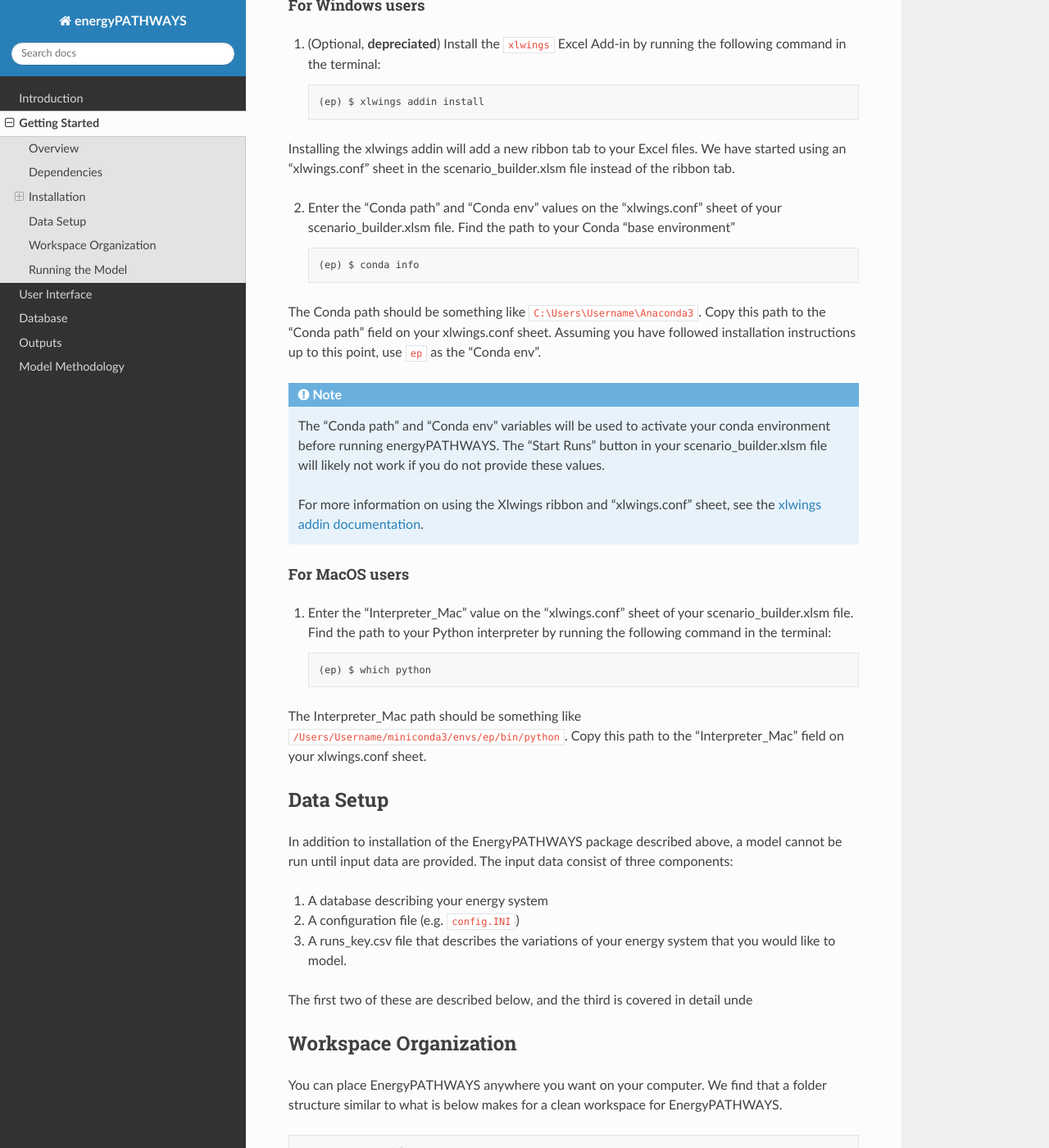
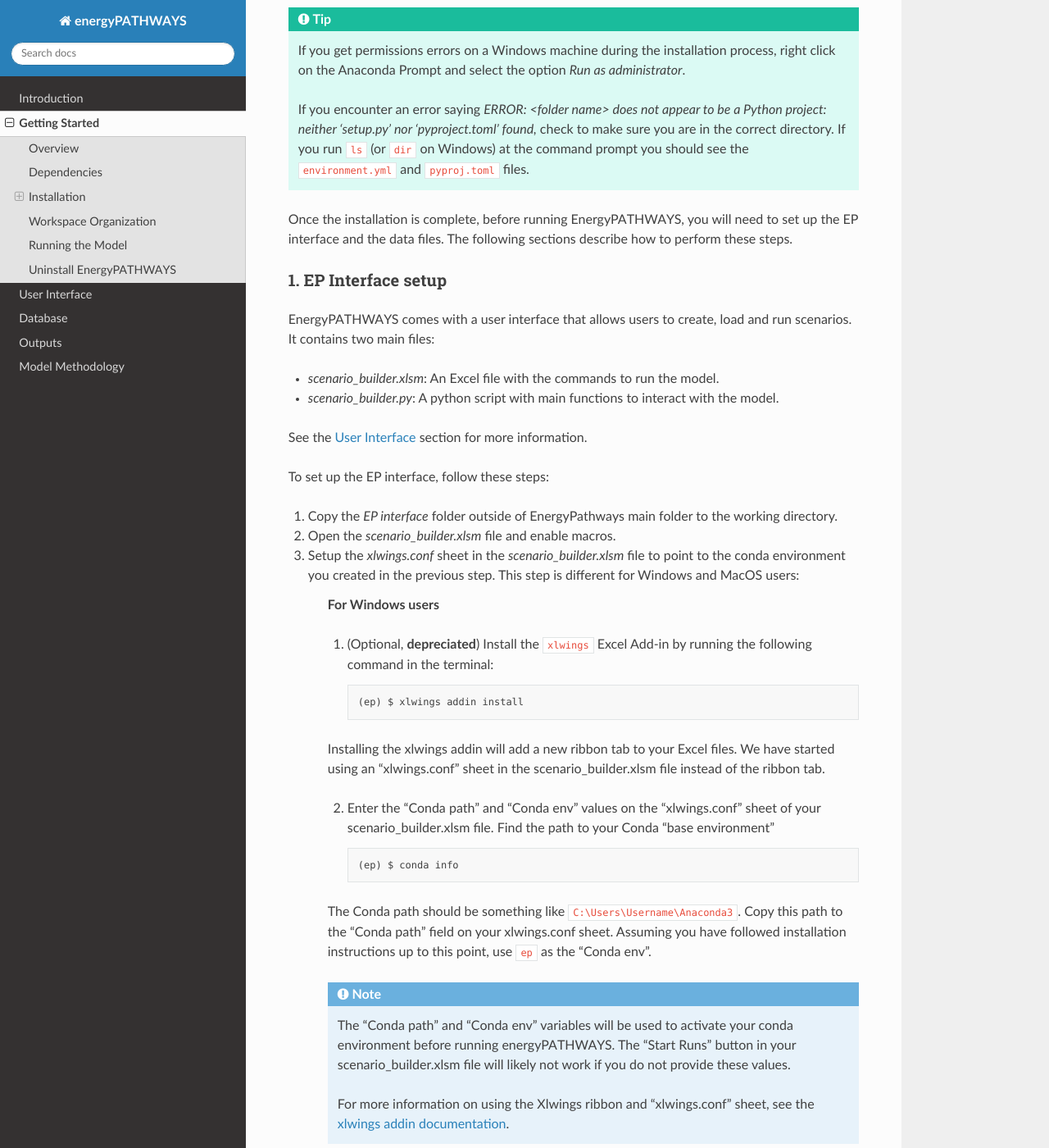
Before and after one commit to EvolvedEnergyResearch/EnergyPATHWAYS, a Sphinx documentation site: the page built from docs/source/setup.rst, in a window 1280 px wide and 1400 px high, scrolled down 1744 px. Shown: the whole window at 82% size. Built offline with Sphinx 7.4.7 and the Read the Docs theme 2.0.0, drawn with Linux system fonts in a browser that asks for light colours; some of the changed text lies outside the part shown.

Commit message:
Update docs

```diff
--- a/docs/source/interface.rst
+++ b/docs/source/interface.rst
@@ -186,3 +186,6 @@
     (ep) $ chmod u+x run_ep.sh
 
   and then run the file again.
+
+.. tip::
+  Remember to activate the ep conda environment in the terminal before running the start_runs.sh script.
--- a/docs/source/setup.rst
+++ b/docs/source/setup.rst
@@ -29,7 +29,14 @@
 
 Installation
 ============
-EnergyPATHWAYS can be installed using the ``environment.yml`` file provided in the repository. This file contains all the necessary packages to run EnergyPATHWAYS. To install the environment, navigate to the directory containing the ``environment.yml`` file and run the following commands::
+First download the EnergyPATHWAYS code from the `EnergyPATHWAYS GitHub repository <https://github.com/EvolvedEnergyResearch/EnergyPATHWAYS>`_ either by downloading the zip file or by cloning the repository using git::
+
+    $ git clone https://github.com/EvolvedEnergyResearch/EnergyPATHWAYS
+
+.. Note::
+    If you are using a Windows machine and do not have git installed, you can download the repository as a zip file and proceed with the installation. If you would like install git on your machine, you can download it from `here <https://git-scm.com/download/win>`_.
+
+Once you have downloaded the code, EnergyPATHWAYS can be installed using the ``environment.yml`` file provided in the repository. This file contains all the necessary packages to run EnergyPATHWAYS. To install the environment, navigate to the directory containing the ``environment.yml`` file and run the following commands::
 
     $ cd EnergyPATHWAYS
     $ conda env create -f environment.yml
@@ -49,40 +56,53 @@
 
     If you encounter an error saying *ERROR: <folder name> does not appear to be a Python project: neither 'setup.py' nor 'pyproject.toml' found,* check to make sure you are in the correct directory. If you run ``ls`` (or ``dir`` on Windows) at the command prompt you should see the ``environment.yml`` and ``pyproj.toml`` files.
 
-Additional Excel configuration
-------------------------------
+Once the installation is complete, before running EnergyPATHWAYS, you will need to set up the EP interface and the data files. The following sections describe how to perform these steps.
 
-For Windows users
-^^^^^^^^^^^^^^^
+1. EP Interface setup
+---------------------
 
-1. (Optional, **depreciated**) Install the ``xlwings`` Excel Add-in by running the following command in the terminal::
+EnergyPATHWAYS comes with a user interface that allows users to create, load and run scenarios. It contains two main files:
 
-    (ep) $ xlwings addin install
+- `scenario_builder.xlsm`: An Excel file with the commands to run the model.
+- `scenario_builder.py`: A python script with main functions to interact with the model.
 
-Installing the xlwings addin will add a new ribbon tab to your Excel files. We have started using an "xlwings.conf" sheet in the scenario_builder.xlsm file instead of the ribbon tab.
+See the :ref:`User Interface` section for more information.
 
-2. Enter the "Conda path" and "Conda env" values on the "xlwings.conf" sheet of your scenario_builder.xlsm file. Find the path to your Conda "base environment" ::
+To set up the EP interface, follow these steps:
 
-   (ep) $ conda info
+1. Copy the `EP interface` folder outside of EnergyPathways main folder to the working directory.
+2. Open the `scenario_builder.xlsm` file and enable macros.
+3. Setup the `xlwings.conf` sheet in the `scenario_builder.xlsm` file to point to the conda environment you created in the previous step. This step is different for Windows and MacOS users:
 
-The Conda path should be something like ``C:\Users\Username\Anaconda3``. Copy this path to the "Conda path" field on your xlwings.conf sheet. Assuming you have followed installation instructions up to this point, use ``ep`` as the "Conda env".
+    **For Windows users**
 
-.. note::
-    The "Conda path" and "Conda env" variables will be used to activate your conda environment before running energyPATHWAYS. The "Start Runs" button in your scenario_builder.xlsm file will likely not work if you do not provide these values.
+    1. (Optional, **depreciated**) Install the ``xlwings`` Excel Add-in by running the following command in the terminal::
 
-    For more information on using the Xlwings ribbon and "xlwings.conf" sheet, see the `xlwings addin documentation <https://docs.xlwings.org/en/latest/addin.html>`_.
+        (ep) $ xlwings addin install
 
-For MacOS users
-^^^^^^^^^^^^^^^
+    Installing the xlwings addin will add a new ribbon tab to your Excel files. We have started using an "xlwings.conf" sheet in the scenario_builder.xlsm file instead of the ribbon tab.
 
-1. Enter the "Interpreter_Mac" value on the "xlwings.conf" sheet of your scenario_builder.xlsm file. Find the path to your Python interpreter by running the following command in the terminal::
+    2. Enter the "Conda path" and "Conda env" values on the "xlwings.conf" sheet of your scenario_builder.xlsm file. Find the path to your Conda "base environment" ::
 
-    (ep) $ which python
+        (ep) $ conda info
 
-The Interpreter_Mac path should be something like ``/Users/Username/miniconda3/envs/ep/bin/python``. Copy this path to the "Interpreter_Mac" field on your xlwings.conf sheet.
+    The Conda path should be something like ``C:\Users\Username\Anaconda3``. Copy this path to the "Conda path" field on your xlwings.conf sheet. Assuming you have followed installation instructions up to this point, use ``ep`` as the "Conda env".
 
-Data Setup
-==========
+    .. note::
+        The "Conda path" and "Conda env" variables will be used to activate your conda environment before running energyPATHWAYS. The "Start Runs" button in your scenario_builder.xlsm file will likely not work if you do not provide these values.
+
+        For more information on using the Xlwings ribbon and "xlwings.conf" sheet, see the `xlwings addin documentation <https://docs.xlwings.org/en/latest/addin.html>`_.
+
+    **For MacOS users**
+
+    1. Enter the "Interpreter_Mac" value on the "xlwings.conf" sheet of your scenario_builder.xlsm file. Find the path to your Python interpreter by running the following command in the terminal::
+
+        (ep) $ which python
+
+    The Interpreter_Mac path should be something like ``/Users/Username/miniconda3/envs/ep/bin/python``. Copy this path to the "Interpreter_Mac" field on your xlwings.conf sheet.
+
+2. Data Setup
+-------------
 
 In addition to installation of the EnergyPATHWAYS package described above, a model cannot be run until input data are provided. The input data consist of three components:
 
@@ -90,7 +110,7 @@
 2. A configuration file (e.g. ``config.INI``)
 3. A runs_key.csv file that describes the variations of your energy system that you would like to model.
 
-The first two of these are described below, and the third is covered in detail unde
+To import scenario data into the model, make sure to edit the ``database_path`` variable in the ``config.INI`` file to point to the directory where the database has been placed.
 
 Workspace Organization
 ======================
@@ -119,10 +139,26 @@
 
 After installing EnergyPATHWAYS and setting up the necessary input data the model can be run from the command line::
 
-    $ energyPATHWAYS [options]
+    (ep) $ energyPATHWAYS [options]
 
 To get help on the various command line options, use::
 
-    $ energyPATHWAYS --help
+    (ep) $ energyPATHWAYS --help
 
 In most cases, the Excel user interface, described in :doc:`Interface Section <interface>`, is the best way to interact with the model.
+
+Uninstall EnergyPATHWAYS
+========================
+
+If you installed the optional xlwings add-in, you may want to remove it from Excel before uninstalling EnergyPATHWAYS::
+
+    $ xlwings addin remove
+
+Manually remove .xlwings directory in your home folder if it exists.
+
+To uninstall EnergyPATHWAYS, deactivate the environment and remove it::
+
+    (ep) $ conda deactivate
+    (base) $ conda remove -n ep --all
+
+Delete the EnergyPATHWAYS repository from your local computer and the EP interface folder.
```
Also changed, not shown: 1 other file.
